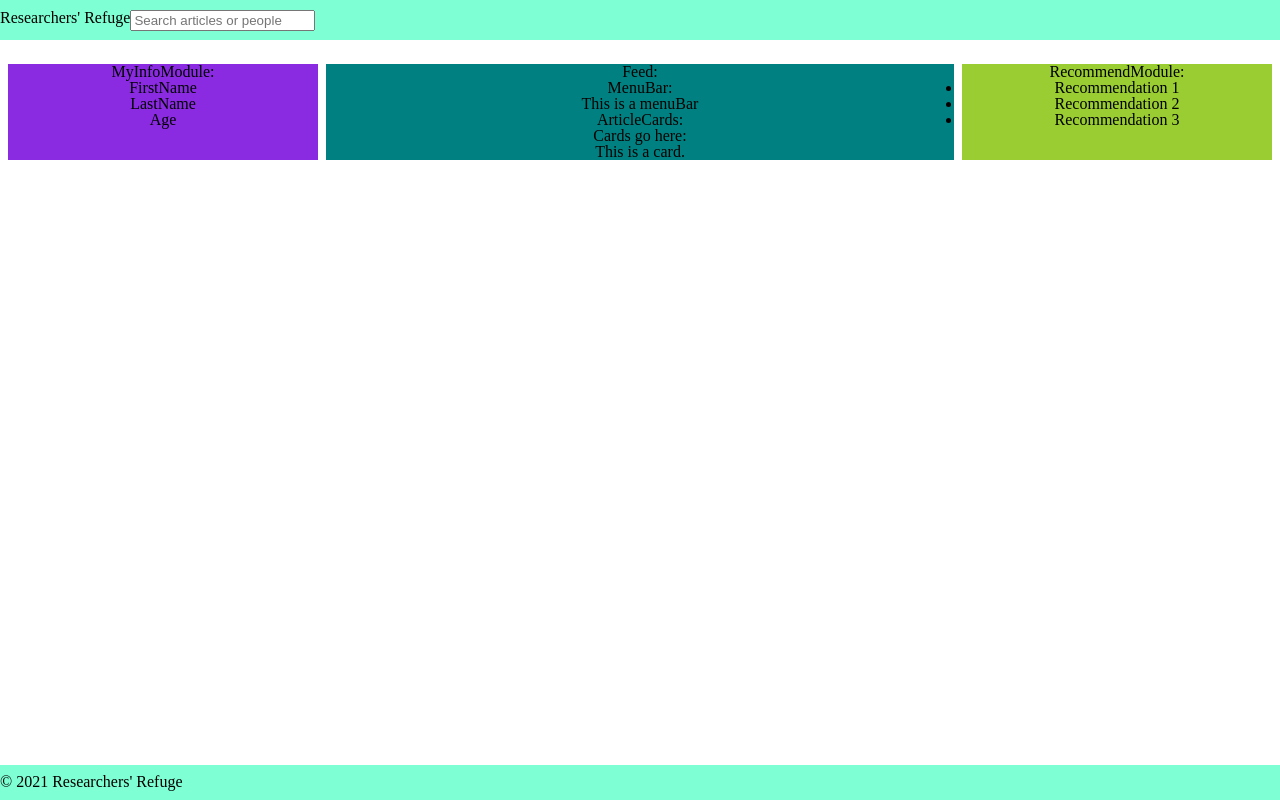
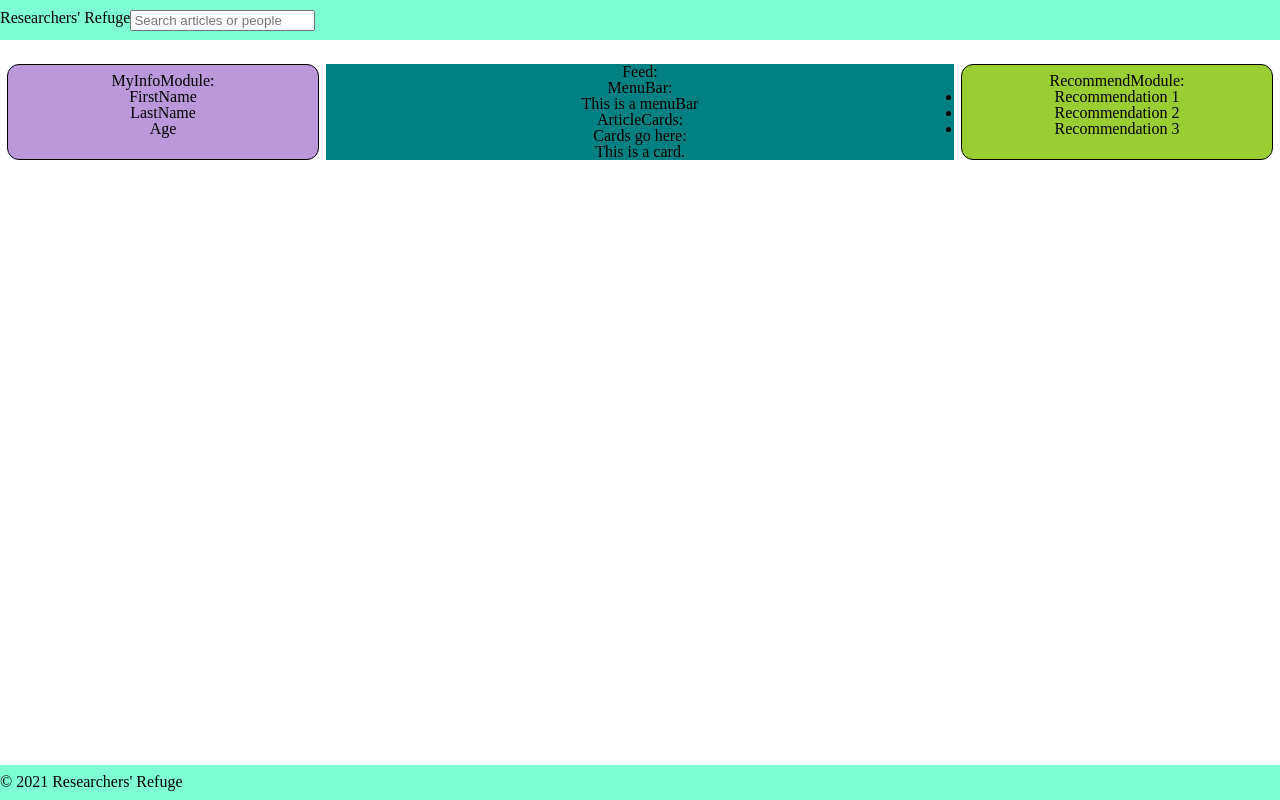
Before and after one commit to skoms/researchers-refuge, a React (Create React App) app in the folder client/: page / in a window 1280 px wide. Built offline with nearby package versions, Linux system fonts and the light colour scheme.

Commit message:
add some styling and classes

```diff
--- a/client/src/components/menuBar/MenuBar.js
+++ b/client/src/components/menuBar/MenuBar.js
@@ -2,7 +2,7 @@ import React from 'react'
 
 const MenuBar = () => {
   return (
-    <div>
+    <div className='menu-bar'>
       <p>This is a menuBar</p>
     </div>
   )
--- a/client/src/styles/global.css
+++ b/client/src/styles/global.css
@@ -30,7 +30,10 @@
 /* Info Module Styling */
 .info-mod {
   grid-area: info;
-  background-color: blueviolet;
+  background-color: rgb(186, 152, 218);
+  border: thin solid black;
+  border-radius: .75rem;
+  padding: .5rem 0;
   width: 100%;
 }
 
@@ -45,5 +48,8 @@
 .rec-mod {
   grid-area: rec;
   background-color: yellowgreen;
+  border: thin solid black;
+  border-radius: .75rem;
+  padding: .5rem 0;
   width: 100%;
 }
```
